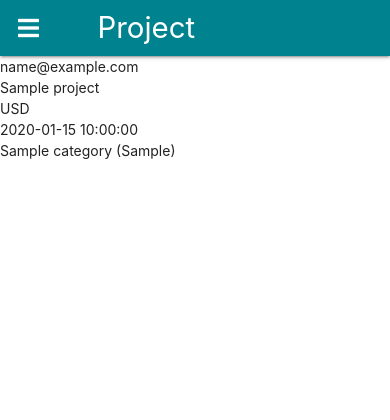
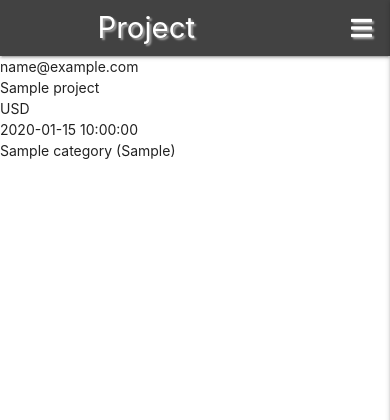
Before and after one commit to Code-Institute-Submissions/nic-was-project-budget_AprResub, a Flask app: page / in a window 390 px wide. Shown: the top 420 px of the page. Run offline with Flask 2, Linux system fonts and the light colour scheme; a database or web service that is not in the repository returns one stand-in record (values such as "Sample title"); some libraries are stand-ins or nearby versions.

Commit message:
Updating colour theme and moving mobile navbar to the right hand side of the screen

```diff
--- a/templates/base.html
+++ b/templates/base.html
@@ -6,6 +6,7 @@
     <link rel="stylesheet" type="text/css" href="https://cdnjs.cloudflare.com/ajax/libs/materialize/1.0.0/css/materialize.min.css" >
     <link rel="stylesheet" type="text/css" href="https://cdnjs.cloudflare.com/ajax/libs/font-awesome/5.15.1/css/all.min.css"
             integrity="sha512-+4zCK9k+qNFUR5X+cKL9EIR+ZOhtIloNl9GIKS57V1MyNsYpYcUrUeQc9vNfzsWfV28IaLL3i96P9sdNyeRssA==" crossorigin="anonymous" />
+    <link rel="stylesheet" href="{{ url_for('static', filename='css/style.css') }}" type="text/css">
     {% block styles %}
     {% endblock %}
     <title>Project Budget</title>
@@ -16,10 +17,10 @@
     <header>
 
         <!-- main top navbar -->
-        <nav class="nav-extended text-shadow #00838f cyan darken-3">
+        <nav class="nav-extended text-shadow #424242 grey darken-3">
             <div class="nav-wrapper">
               <a href="{{ url_for('projects') }}" class="brand-logo">Project Budget</a>
-              <a href="#" data-target="mobile-demo" class="sidenav-trigger"><i class="fas fa-bars"></i></a>
+              <a href="#" data-target="mobile-demo" class="sidenav-trigger right"><i class="fas fa-bars"></i></a>
               <ul class="right hide-on-med-and-down">
                 <li><a href="#">Home</a></li>
                 <li><a href="{{ url_for('projects') }}">Projects</a></li>
@@ -34,7 +35,7 @@
 
         <!-- mobile sidenav -->
           <ul class="sidenav" id="mobile-demo">
-            <li><h5 class="center-align light-blue-text text-darken-4">Project Budget</h5></a></li>
+            <li><h5 class="center-align light-grey-text text-darken-4">Project Budget</h5></a></li>
             <li><a href="#">Home</a></li>
             <li><a href="{{ url_for('projects') }}">Projects</a></li>
             <li><a href="#">Budgets</a></li>
@@ -52,6 +53,7 @@
     <!-- scripts -->
     <script src="http://code.jquery.com/jquery-3.5.1.min.js" integrity="sha256-9/aliU8dGd2tb6OSsuzixeV4y/faTqgFtohetphbbj0=" crossorigin="anonymous"></script>
     <script src="https://cdnjs.cloudflare.com/ajax/libs/materialize/1.0.0/js/materialize.min.js"></script>
+    <script src="{{ url_for('static', filename='js/script.js') }}"></script>
     {% block scripts %}
     {% endblock %}
 
```
